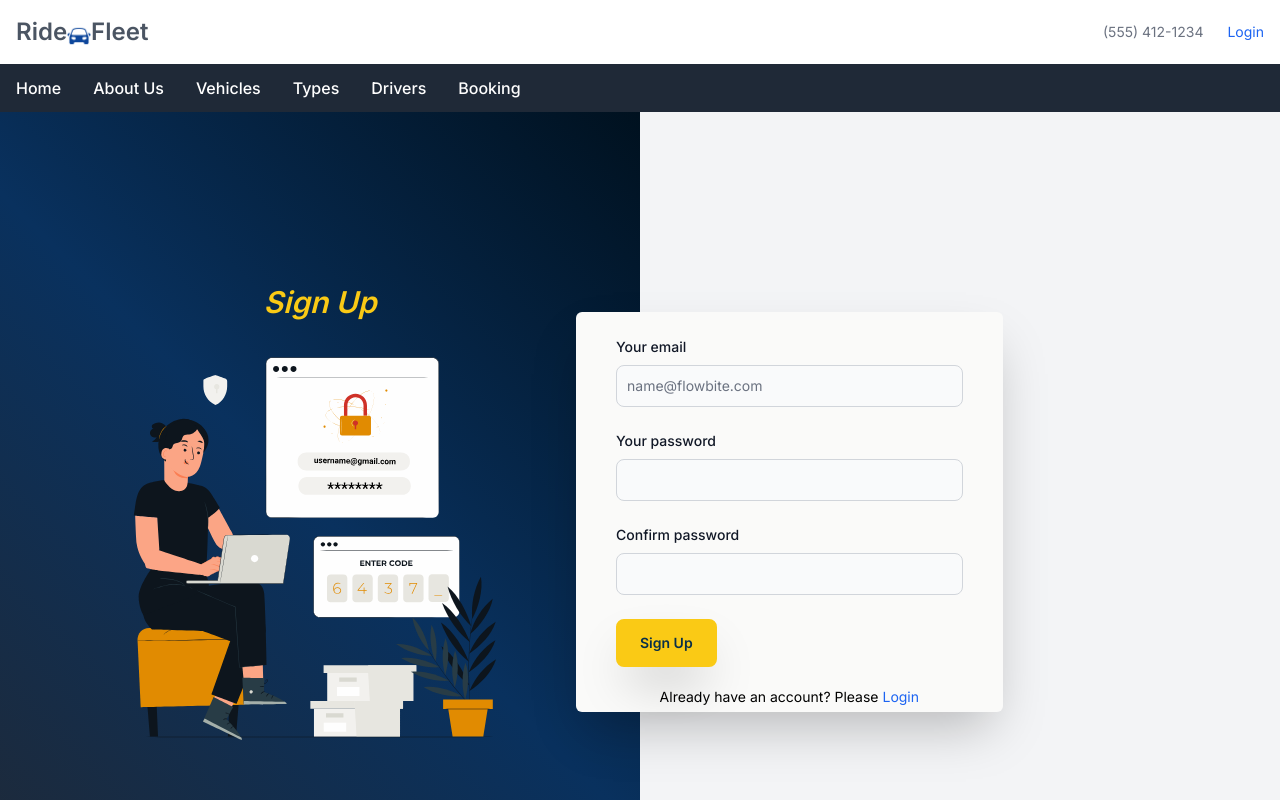
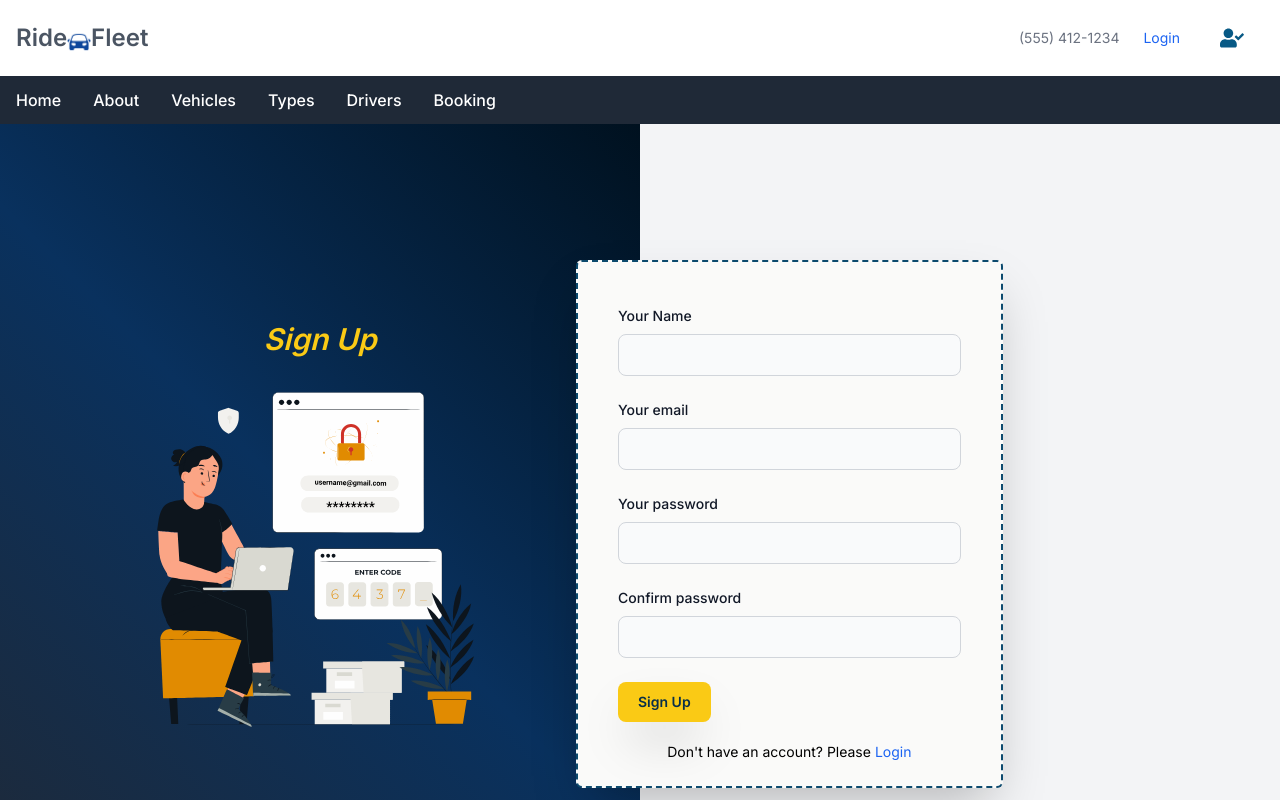
Before and after one commit to zahara-Rahmanchy/RideFleet-client-, a Next.js app: page /SignUp in a window 1280 px wide. Shown: the top 800 px of the page. Built offline with nearby package versions, Linux system fonts and the light colour scheme.

Commit message:
signup complete using nextAuth

```diff
--- a/package.json
+++ b/package.json
@@ -12,10 +12,13 @@
     "@lottiefiles/react-lottie-player": "^3.5.3",
     "aos": "^2.3.4",
     "autoprefixer": "10.4.15",
+    "axios": "^1.5.0",
+    "bcryptjs": "^2.4.3",
     "eslint": "8.47.0",
     "eslint-config-next": "13.4.19",
     "flowbite": "^1.8.1",
     "flowbite-react": "^0.5.0",
+    "mongoose": "^7.5.2",
     "next": "13.4.19",
     "next-auth": "^4.23.1",
     "postcss": "8.4.28",
--- a/src/app/Login/page.js
+++ b/src/app/Login/page.js
@@ -1,57 +1,87 @@
 "use client";
-import { Player } from '@lottiefiles/react-lottie-player';
-import Image from 'next/image';
-import Link from 'next/link';
-import React from 'react'
-import { Parallax } from 'react-parallax'
+import {Player} from "@lottiefiles/react-lottie-player";
+import Image from "next/image";
+import Link from "next/link";
+import React from "react";
+import {Parallax} from "react-parallax";
 // lex flex-col justify-center items-center
 // "linear-gradient(45deg, rgba(97,97,97,1) 0%, rgba(2,56,117,1) 50%, rgba(15,39,57,1) 100%)
 const LoginPage = () => {
   return (
     <div className="bg-gray-100 h-screen w-full ">
       <section className="grid md:grid-cols-2 grid-cols-1 h-full w-full">
-
-        <div className="bg-blue-300 md:h-screen h-1/2 z-1  flex flex-col justify-center items-center" style={{background:
-          "linear-gradient(45deg, rgba(31,41,55,1) 0%, rgba(9,49,94,1) 50%, rgba(0,17,31,1) 100%)"}}>
+        <div
+          className="bg-blue-300 md:h-screen h-1/2 z-1  flex flex-col justify-center items-center"
+          style={{
+            background:
+              "linear-gradient(45deg, rgba(31,41,55,1) 0%, rgba(9,49,94,1) 50%, rgba(0,17,31,1) 100%)",
+          }}
+        >
           {/* <Image src={}/> */}
-           <h2 className="italic font-semibold text-3xl text-yellow-300 md:mt-0 mt-10">Please Sign In</h2>
+          <h2 className="italic font-semibold text-3xl text-yellow-300 md:mt-0 mt-10">
+            Please Sign In
+          </h2>
           <Player
             src="login2.json"
             className="player md:h-[400px] md:w-[500px] h-[150px] lg:-top-[10%] relative"
             loop
             autoplay
-
           />
         </div>
 
         {/* form div */}
         <div className="rounded-md bg-stone-50 shadow-2xl lg:w-1/3 h-1/2 z-5 absolute lg:left-[45%] lg:top-[35%] top-1/2  flex flex-col justify-center items-center place-self-center">
-
-
           <form className="  w-full mx-10 px-10 h-full py-5">
             <div className="mb-6 mt-6">
-              <label for="email" class="block mb-2 text-sm font-medium text-gray-900 dark:text-white">Your email</label>
-              <input type="email" id="email" className="bg-gray-50 border border-gray-300 text-gray-900 text-sm rounded-lg focus:ring-blue-500 focus:border-blue-500 block w-full p-2.5 dark:bg-gray-700 dark:border-gray-600 dark:placeholder-gray-400 dark:text-white dark:focus:ring-blue-500 dark:focus:border-blue-500" placeholder="name@flowbite.com" required/>
+              <label
+                htmlFor="email"
+                className="block mb-2 text-sm font-medium text-gray-900 dark:text-white"
+              >
+                Your email
+              </label>
+              <input
+                type="email"
+                id="email"
+                className="bg-gray-50 border border-gray-300 text-gray-900 text-sm rounded-lg focus:ring-blue-500 focus:border-blue-500 block w-full p-2.5 dark:bg-gray-700 dark:border-gray-600 dark:placeholder-gray-400 dark:text-white dark:focus:ring-blue-500 dark:focus:border-blue-500"
+                placeholder="name@flowbite.com"
+                required
+              />
             </div>
             <div className="mb-6">
-              <label for="password" className="block mb-2 text-sm font-medium text-gray-900 dark:text-white">Your password</label>
-              <input type="password" id="password" className="bg-gray-50 border border-gray-300 text-gray-900 text-sm rounded-lg focus:ring-blue-500 focus:border-blue-500 block w-full p-2.5 dark:bg-gray-700 dark:border-gray-600 dark:placeholder-gray-400 dark:text-white dark:focus:ring-blue-500 dark:focus:border-blue-500" required/>
+              <label
+                htmlFor="password"
+                className="block mb-2 text-sm font-medium text-gray-900 dark:text-white"
+              >
+                Your password
+              </label>
+              <input
+                type="password"
+                id="password"
+                className="bg-gray-50 border border-gray-300 text-gray-900 text-sm rounded-lg focus:ring-blue-500 focus:border-blue-500 block w-full p-2.5 dark:bg-gray-700 dark:border-gray-600 dark:placeholder-gray-400 dark:text-white dark:focus:ring-blue-500 dark:focus:border-blue-500"
+                required
+              />
             </div>
 
-            <button type="submit" className="text-white shadow-2xl hover:bg-blue-800 focus:ring-4 focus:outline-none focus:ring-blue-300 font-medium rounded-lg text-sm w-full sm:w-auto px-5 py-2.5 text-center bg-yellow-300 dark:hover:bg-blue-700 dark:focus:ring-blue-800">Sign In</button>
+            <button
+              type="submit"
+              className="text-white shadow-2xl hover:bg-blue-800 focus:ring-4 focus:outline-none focus:ring-blue-300 font-medium rounded-lg text-sm w-full sm:w-auto px-5 py-2.5 text-center bg-yellow-300 dark:hover:bg-blue-700 dark:focus:ring-blue-800"
+            >
+              Sign In
+            </button>
           </form>
-          <label className="mb-6 text-sm">Already have an account? Please <Link
+          <label className="mb-6 text-sm">
+            Already have an account? Please{" "}
+            <Link
               href="/SignUp"
               className="text-sm  text-blue-600 dark:text-blue-500  hover:text-red-600 hover:underline"
             >
               Sign Up
-            </Link></label>
+            </Link>
+          </label>
         </div>
+      </section>
+    </div>
+  );
+};
 
-      </section>
-
-    </div>
-  )
-}
-
-export default LoginPage
+export default LoginPage;
--- a/src/app/SignUp/page.js
+++ b/src/app/SignUp/page.js
@@ -1,59 +1,201 @@
 "use client";
-import { Player } from '@lottiefiles/react-lottie-player'
-import Link from 'next/link'
-import React from 'react'
+import {Player} from "@lottiefiles/react-lottie-player";
+import axios from "axios";
+import Link from "next/link";
+import React from "react";
+import {useForm} from "react-hook-form";
+import {FaCar} from "react-icons/fa";
 
 const SignUpPage = () => {
+  const {
+    register,
+    handleSubmit,
+    reset,
+    watch,
+    formState: {errors},
+  } = useForm();
+  //   to check pass
+
+  const password = watch("password");
+
+  const onSubmit = async data => {
+    // const name = data.name;
+    // const email = data.email;
+    // const password = data.password
+    console.log("input", data);
+
+    try {
+      const response = await axios.post("api/SignUp", {
+        name: data.name,
+        email: data.email,
+        password: data.password,
+      });
+      console.log(response);
+      if (response.status === 200) {
+        const responseData = await response.data;
+        console.log("Response data:", responseData);
+        alert("Registered Successfully!");
+        reset();
+      }
+    } catch (error) {
+      console.log(error);
+    }
+  };
+
   return (
     <div className="bg-gray-100 h-screen w-full ">
       <section className="grid md:grid-cols-2 grid-cols-1 h-full w-full">
-
-        <div className="bg-blue-300 md:h-screen h-1/2 z-1 flex flex-col  justify-center items-center" style={{background:
-          "linear-gradient(45deg, rgba(31,41,55,1) 0%, rgba(9,49,94,1) 50%, rgba(0,17,31,1) 100%)"}}>
+        <div
+          className="bg-blue-300 md:h-screen h-1/2 z-1 flex flex-col  md:justify-center md:items-center sm:justify-start sm:items-start"
+          style={{
+            background:
+              "linear-gradient(45deg, rgba(31,41,55,1) 0%, rgba(9,49,94,1) 50%, rgba(0,17,31,1) 100%)",
+          }}
+        >
           {/* <Image src={}/> */}
-           <h2 className="italic font-semibold text-3xl text-yellow-300 mb-5">Sign Up</h2>
+          <h2 className="italic font-semibold text-3xl text-yellow-300 mb-5 text-center">
+            Sign Up
+          </h2>
           <Player
             src="login1.json"
-              className="player md:h-[400px] md:w-[500px] h-[200px]"
+            className="player lg:h-[350px] md:h-[250px] h-36 md:w-[500px] w-36"
             loop
             autoplay
-
           />
         </div>
 
         {/* form div */}
-        <div className="rounded-md bg-stone-50 shadow-2xl lg:w-1/3 h-1/2 z-5 absolute lg:left-[45%] flex flex-col justify-center items-center place-self-center">
+        <div className="border-2 border-dashed mt-10 md:mt-0 border-sky-900 h-fit rounded-md bg-stone-50 shadow-2xl lg:w-1/3 z-5 absolute md:left-[45%] flex flex-col justify-center items-center place-self-center">
+          <form
+            className="  w-full mx-10 px-10 h-fit py-5"
+            onSubmit={handleSubmit(onSubmit)}
+          >
+            <div className="mb-6 mt-6">
+              <label
+                htmlFor="name"
+                className="block mb-2 text-sm font-medium text-gray-900 dark:text-white"
+              >
+                Your Name
+              </label>
+              <input
+                type="text"
+                id="name"
+                className="bg-gray-50 border border-gray-300 text-gray-900 text-sm rounded-lg focus:ring-blue-500 focus:border-blue-500 block w-full p-2.5 dark:bg-gray-700 dark:border-gray-600 dark:placeholder-gray-400 dark:text-white dark:focus:ring-blue-500 dark:focus:border-blue-500"
+                placeholder=""
+                {...register("name", {required: "Name is required"})}
+              />
+            </div>
 
-
-          <form className="  w-full mx-10 px-10 h-full py-5">
-            <div className="mb-6 mt-6">
-              <label for="email" class="block mb-2 text-sm font-medium text-gray-900 dark:text-white">Your email</label>
-              <input type="email" id="email" className="bg-gray-50 border border-gray-300 text-gray-900 text-sm rounded-lg focus:ring-blue-500 focus:border-blue-500 block w-full p-2.5 dark:bg-gray-700 dark:border-gray-600 dark:placeholder-gray-400 dark:text-white dark:focus:ring-blue-500 dark:focus:border-blue-500" placeholder="name@flowbite.com" required/>
+            <div className="mb-6 ">
+              <label
+                htmlFor="email"
+                className="block mb-2 text-sm font-medium text-gray-900 dark:text-white"
+              >
+                Your email
+              </label>
+              <input
+                type="email"
+                id="email"
+                className="bg-gray-50 border border-gray-300 text-gray-900 text-sm rounded-lg focus:ring-blue-500 focus:border-blue-500 block w-full p-2.5 dark:bg-gray-700 dark:border-gray-600 dark:placeholder-gray-400 dark:text-white dark:focus:ring-blue-500 dark:focus:border-blue-500"
+                placeholder=""
+                {...register("email", {
+                  required: "Email is required",
+                  pattern: {
+                    value:
+                      /^[a-zA-Z][a-zA-Z0-9_-]{2,}@[a-zA-Z0-9](?:[a-zA-Z0-9.-]*[a-zA-Z0-9])+\.[a-zA-Z]{2,}$/,
+                    message:
+                      "Please enter a valid email (e.g: user123@subdomain.example.co.uk or user@email.com)",
+                  },
+                })}
+              />
+              {errors.email && (
+                <span className="text-rose-500 text-xs m-1">
+                  {errors.email.message}
+                </span>
+              )}
             </div>
             <div className="mb-6">
-              <label for="password" className="block mb-2 text-sm font-medium text-gray-900 dark:text-white">Your password</label>
-              <input type="password" id="password" className="bg-gray-50 border border-gray-300 text-gray-900 text-sm rounded-lg focus:ring-blue-500 focus:border-blue-500 block w-full p-2.5 dark:bg-gray-700 dark:border-gray-600 dark:placeholder-gray-400 dark:text-white dark:focus:ring-blue-500 dark:focus:border-blue-500" required/>
+              <label
+                htmlFor="password"
+                className="block mb-2 text-sm font-medium text-gray-900 dark:text-white"
+              >
+                Your password
+              </label>
+              <input
+                type="password"
+                id="password"
+                className="bg-gray-50 border border-gray-300 text-gray-900 text-sm rounded-lg focus:ring-blue-500 focus:border-blue-500 block w-full p-2.5 dark:bg-gray-700 dark:border-gray-600 dark:placeholder-gray-400 dark:text-white dark:focus:ring-blue-500 dark:focus:border-blue-500"
+                {...register("password", {
+                  required: "Password is required",
+                  pattern: {
+                    value:
+                      /^(?=.*[A-Z])(?=.*[!@#$%^&*])(?=.*[0-9a-zA-Z]).{6,12}$/,
+                    message:
+                      "Password should include at least one uppercase, one numeric value and one special character",
+                  },
+                  minLength: {
+                    value: 6,
+                    message: "Minimum Required length is 6",
+                  },
+                  maxLength: {
+                    value: 12,
+                    message: "Maximum Required length is 12",
+                  },
+                })}
+              />
+              {errors.password && (
+                <span className="text-rose-500 text-xs m-1">
+                  {errors.password.message}
+                </span>
+              )}
             </div>
 
             <div className="mb-6">
-              <label for="confirmpassword" className="block mb-2 text-sm font-medium text-gray-900 dark:text-white">Confirm password</label>
-              <input type="password" id="confirmpassword" className="bg-gray-50 border border-gray-300 text-gray-900 text-sm rounded-lg focus:ring-blue-500 focus:border-blue-500 block w-full p-2.5 dark:bg-gray-700 dark:border-gray-600 dark:placeholder-gray-400 dark:text-white dark:focus:ring-blue-500 dark:focus:border-blue-500" required/>
+              <label
+                htmlFor="confirmpassword"
+                className="block mb-2 text-sm font-medium text-gray-900 dark:text-white"
+              >
+                Confirm password
+              </label>
+              <input
+                type="password"
+                id="confirmpassword"
+                className="bg-gray-50 border border-gray-300 text-gray-900 text-sm rounded-lg focus:ring-blue-500 focus:border-blue-500 block w-full p-2.5 dark:bg-gray-700 dark:border-gray-600 dark:placeholder-gray-400 dark:text-white dark:focus:ring-blue-500 dark:focus:border-blue-500"
+                {...register("confirmpassword", {
+                  required: "Confirm Password is Required",
+                  validate: value =>
+                    value === password ||
+                    "The passwords do not match! Check properly",
+                })}
+              />
+
+              {errors.confirmpassword && (
+                <span className="text-red-400 text-xs m-1">
+                  {errors.confirmpassword.message}
+                </span>
+              )}
             </div>
 
-            <button type="submit" className="text-sky-950  shadow-2xl hover:bg-blue-800 focus:ring-4 focus:outline-none focus:ring-blue-300 font-semibold rounded-lg text-sm w-full sm:w-auto px-5 py-2.5 text-center bg-yellow-300 dark:hover:bg-blue-700 dark:focus:ring-blue-800 border-4 border-yellow-300 ">Sign Up</button>
+            <button
+              type="submit"
+              className="text-sky-950  shadow-2xl hover:bg-blue-800 hover:text-white focus:ring-4 focus:outline-none focus:ring-blue-300 font-semibold rounded-lg text-sm w-full sm:w-auto px-5 py-2.5 text-center bg-yellow-300 dark:hover:bg-blue-700 dark:focus:ring-blue-800  "
+            >
+              Sign Up
+            </button>
           </form>
-          <label className='text-sm flex-none mb-6'>Already have an account? Please <Link
+          <label className="text-sm flex-none mb-6">
+            Don&apos;t have an account? Please{" "}
+            <Link
               href="/Login"
               className="text-sm  text-blue-600 dark:text-blue-500  hover:text-red-600 hover:underline"
             >
               Login
-            </Link></label>
+            </Link>
+          </label>
         </div>
+      </section>
+    </div>
+  );
+};
 
-      </section>
-
-    </div>
-  )
-}
-
-export default SignUpPage
+export default SignUpPage;
--- /dev/null
+++ b/src/app/api/SignUp/route.js
@@ -0,0 +1,22 @@
+import { connectMongoDB } from "@/lib/mongodb";
+import User from "@/models/user";
+import { NextResponse } from "next/server";
+import bcrypt from "bcryptjs";
+
+export async function POST(req){
+    try{
+        const {name,email,password} = await req.json();
+        const hashedPassword = await bcrypt.hash(password,10)
+        await connectMongoDB();
+        await User.create({name,email,password})
+
+        console.log(name,email,password)
+        return NextResponse.json({message:"User registered",name,email,password})
+    }
+
+    catch{
+        return NextResponse.json({
+            message:"An error occured"
+        })
+    }
+}
--- a/src/app/components/HomeSection/Banner.jsx
+++ b/src/app/components/HomeSection/Banner.jsx
@@ -19,7 +19,7 @@ const Banner = () => {
 
 
   <div className="md:col-span-1  col-span-2    w-full order-2 md:order-1"  >
-  <div className="absolute z-1 md:w-1/2 w-full clip  bg-sky-950 bg-opacity-90 md:h-[500px] h-[150px]" >
+  <div className="absolute z-1 md:w-1/2 w-full clip  bg-[#073865] bg-opacity-95 md:h-[500px] h-[150px]" >
      </div>
   <div className="relative z-10 top-4/5 lg:left-1/3 md:left-4/5 md:w-[660px] w-[350px] ">
   <Swiper
--- a/src/app/components/Navbar.jsx
+++ b/src/app/components/Navbar.jsx
@@ -1,10 +1,14 @@
-// "use client";
+"use client";
+import {useSession} from "next-auth/react";
 import Image from "next/image";
 import Link from "next/link";
 import React from "react";
+import UserProfile from "./UserProfile/UserProfile";
 // import favicon from "../../app/favicon.png";
 
 const Navbar = () => {
+  // const {data:session} = useSession()
+  // console.log("sesssion: " ,session)
   return (
     <header>
       <nav className="bg-white border-gray-200 dark:bg-gray-900">
@@ -16,6 +20,7 @@ const Navbar = () => {
               Fleet
             </span>
           </a>
+          {/* {session?"signed in":"not signed"} */}
           <div className="flex items-center">
             <a
               href="tel:5541251234"
@@ -25,23 +30,21 @@ const Navbar = () => {
             </a>
             <Link
               href="/Login"
-              className="text-sm  text-blue-600 dark:text-blue-500  hover:text-red-600 hover:underline"
+              className="text-sm me-5 text-blue-600 dark:text-blue-500  hover:text-red-600 hover:underline"
             >
               Login
             </Link>
-            {/* <Link
-              href="/SignUp"
-              className="ms-6 text-sm  text-blue-600 dark:text-blue-500  hover:text-red-600 hover:underline"
-            >
-              Sign Up
-            </Link> */}
+            <UserProfile />
           </div>
         </div>
       </nav>
       <nav className=" bg-gray-800 dark:bg-gray-700">
-        <div className="max-w-screen-xl px-4 py-3 mx-auto">
-          <div className="flex items-center">
-            <ul className="flex flex-row font-medium mt-0 mr-6 space-x-8 text-sm">
+        <div className="max-w-screen-xl px-1 md:py-3 md:px-4 py-5 md:mx-auto">
+          <div
+            className="  max-w-screen-xl  md:mx-auto justify-between  z-10 w-full "
+            id="navbar-cta"
+          >
+            <ul className="flex flex-row font-medium mt-0 md:mr-6 md:space-x-8 space-x-5 text-xs flex-wrap ">
               <li>
                 <Link
                   href="#"
@@ -57,7 +60,7 @@ const Navbar = () => {
                   href="/About"
                   className="text-white dark:text-white hover:underline text-xs md:text-base"
                 >
-                  About Us
+                  About
                 </Link>
               </li>
               <li>
@@ -81,20 +84,18 @@ const Navbar = () => {
                   href="/Services"
                   className="text-white dark:text-white hover:underline text-xs md:text-base"
                 >
-                 Drivers
+                  Drivers
                 </Link>
               </li>
 
               <li>
                 <Link
                   href="/Booking"
-                  className="text-white dark:text-white hover:underline text-xs md:text-base"
+                  className="text-white dark:text-white hover:underline text-xs md:text-base "
                 >
                   Booking
                 </Link>
               </li>
-
-
             </ul>
           </div>
         </div>
--- /dev/null
+++ b/src/app/components/UserProfile/UserProfile.jsx
@@ -0,0 +1,25 @@
+import React from "react";
+import {FaUserCheck} from "react-icons/fa";
+
+const UserProfile = () => {
+  return (
+    <>
+      <button
+        id="dropdownHoverButton"
+        data-dropdown-toggle="dropdownHover"
+        data-dropdown-trigger="hover"
+        className="text-white  hover:text-blue-800 focus:ring-4 focus:outline-none focus:ring-blue-300 font-medium rounded-lg text-sm px-5 py-2.5 text-center inline-flex items-center dark:bg-blue-600 dark:hover:bg-blue-700 dark:focus:ring-blue-800"
+        type="button"
+      >
+        <FaUserCheck className="text-sky-800 text-2xl hover:text-blue-700 " />
+      </button>
+
+      <div
+        id="dropdownHover"
+        className="z-10 hidden bg-white divide-y divide-gray-100 rounded-lg shadow w-44 dark:bg-gray-700"
+      ></div>
+    </>
+  );
+};
+
+export default UserProfile;
--- /dev/null
+++ b/src/lib/mongodb.js
@@ -0,0 +1,10 @@
+import mongoose from "mongoose";
+
+export const connectMongoDB = async () => {
+  try {
+    await mongoose.connect(process.env.MONGODB_URL);
+    console.log("MONGODB Connected Successfully");
+  } catch (error) {
+    console.log("MONGODB Error occured: ", error);
+  }
+};
--- /dev/null
+++ b/src/models/user.js
@@ -0,0 +1,22 @@
+import mongoose, {Schema, models} from "mongoose";
+
+const userSchema = new Schema(
+  {
+    name: {
+      type: String,
+      required: true,
+    },
+    email: {
+      type: String,
+      required: true,
+    },
+    password: {
+      type: String,
+      required: true,
+    },
+  },
+  {timestamps: true}
+);
+
+const User = models.User || mongoose.model("User", userSchema);
+export default User;
```
Also changed, not shown: 2 other files (tests, documents, lock files or other folders). Lines whose indentation alone changed are shown as unchanged.
